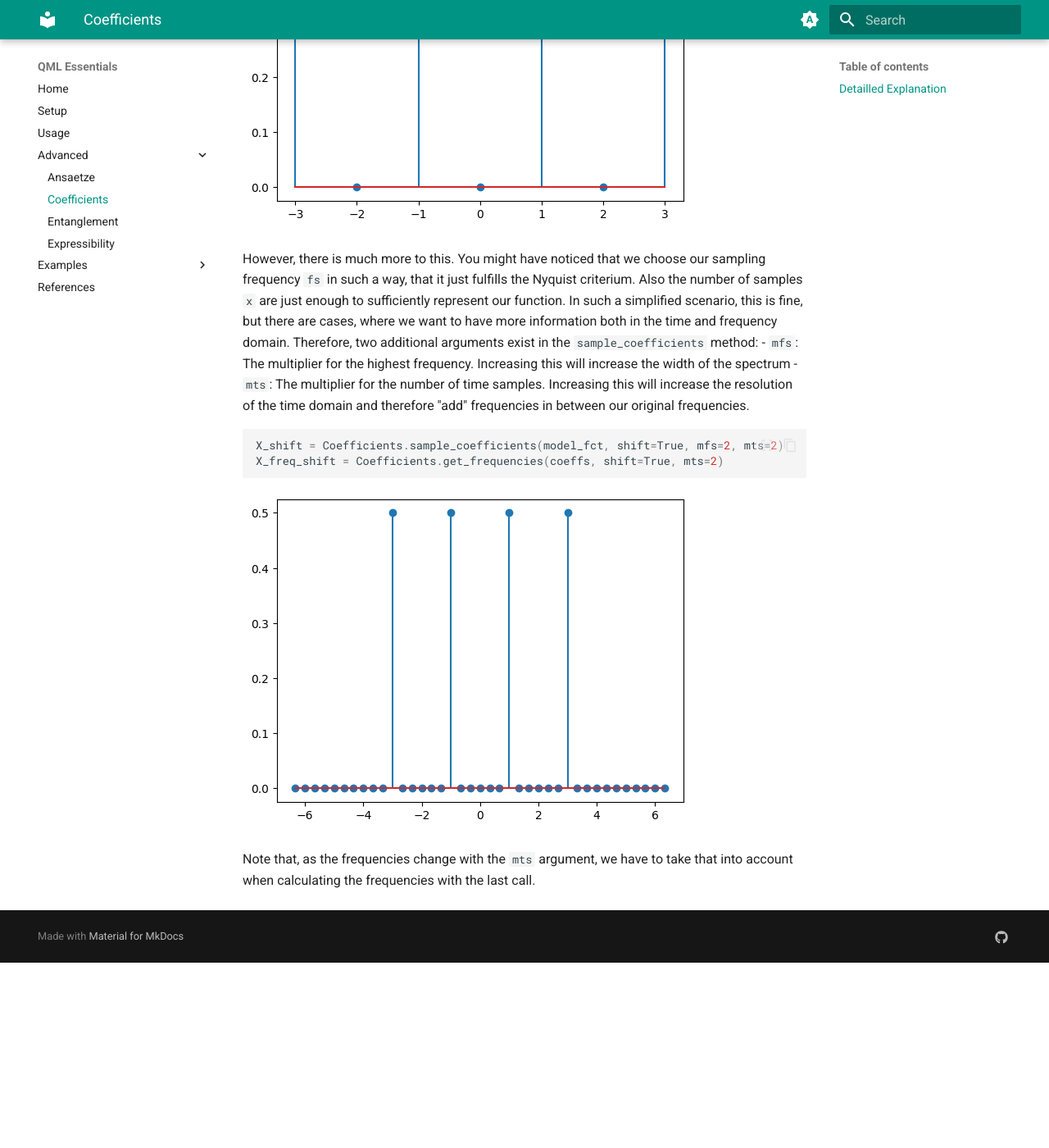
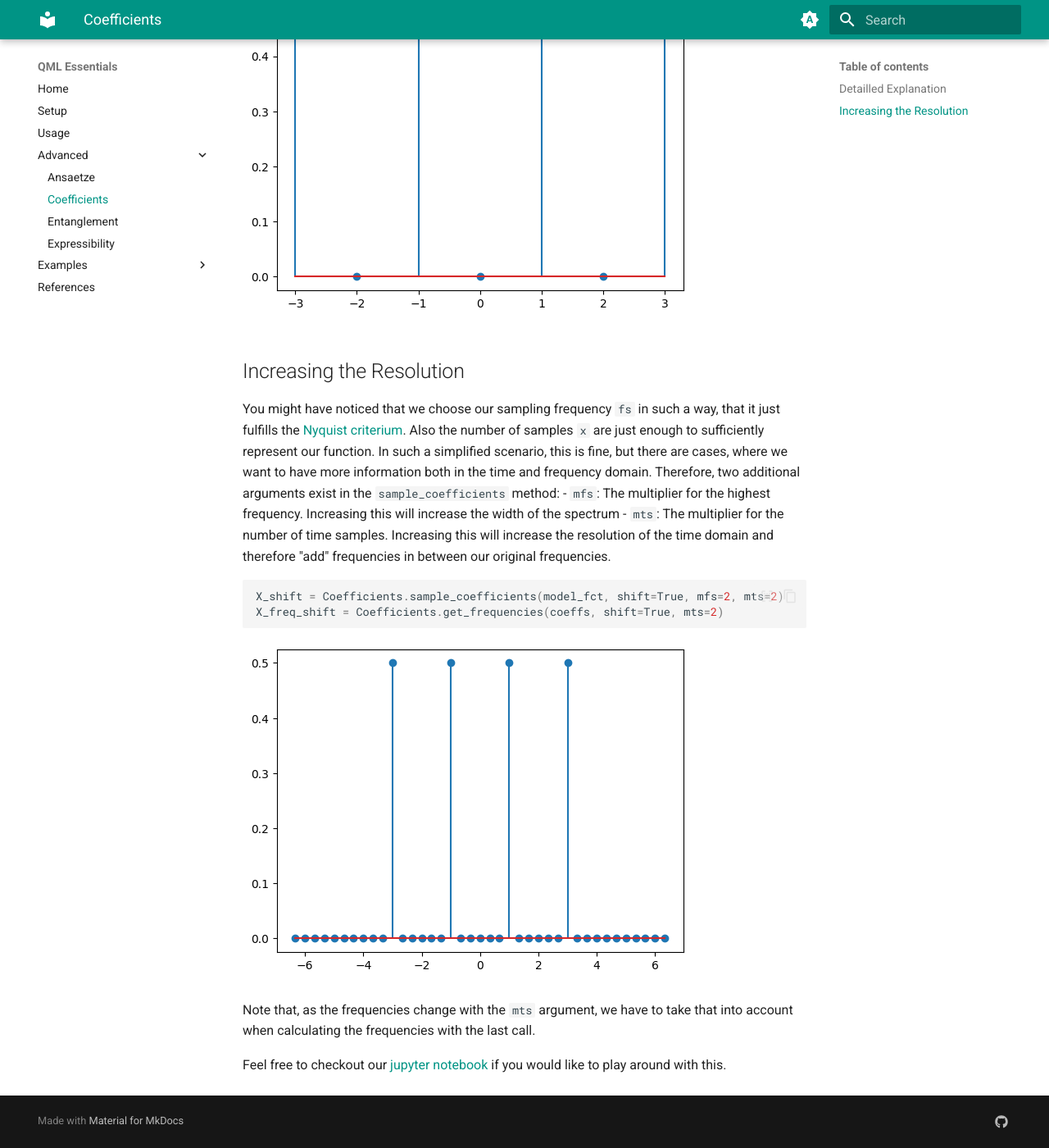
Before and after one commit to cirKITers/qml-essentials, an MkDocs documentation site: the page built from docs/coefficients.md, in a window 1280 px wide and 1400 px high, scrolled down 1952 px. Shown: the whole window at 82% size. Built offline with MkDocs 1.6.1 and Material for MkDocs 9.7.7, drawn with Linux system fonts in a browser that asks for light colours; emoji names are drawn with the system emoji font; before the commit the page ends 3126 px from its top, so only the background shows below that; some of the changed text lies outside the part shown.

Commit message:
updated docs
Signed-off-by: Melvin Strobl <lc3267@kit.edu>

````diff
--- a/docs/coefficients.md
+++ b/docs/coefficients.md
@@ -16,6 +16,8 @@ model = Model(
 
 coeffs = Coefficients.sample_coefficients(model)
 ```
+
+But wait! There is much more to this. Let's keep on reading if you're curious :eyes:.
 
 ## Detailled Explanation
 
@@ -45,13 +47,14 @@ model_fct = Model_Fct(coeffs,freqs)
 x = np.arange(0,2 * np.pi, 2 * np.pi/fs)
 ```
 
-We can now calculate the Fast Fourier Transform of our model:
+We can now calculate the [Fast Fourier Transform](https://en.wikipedia.org/wiki/Fast_Fourier_transform) of our model:
 ```python
 X = np.fft.fft(out)
 X_shift = np.fft.fftshift(X)
 X_freq = np.fft.fftfreq(X.size, 1/fs)
 X_freq_shift = np.fft.fftshift(X_freq)
 ```
+Note that calling `np.fft.fftshift` is not required from a technical point of view, but makes our spectrum nicely zero-centered and projected correctly.
 
 ![Model Fct Spectr](model_fct_spectr_light.png#only-light)
 ![Model Fct Spectr](model_fct_spectr_dark.png#only-dark)
@@ -65,8 +68,9 @@ X_freq_shift = Coefficients.get_frequencies(coeffs, shift=True)
 ![Model Fct Spectr Ours](model_fct_spectr_ours_light.png#only-light)
 ![Model Fct Spectr Ours](model_fct_spectr_ours_dark.png#only-dark)
 
-However, there is much more to this.
-You might have noticed that we choose our sampling frequency `fs` in such a way, that it just fulfills the Nyquist criterium.
+## Increasing the Resolution
+
+You might have noticed that we choose our sampling frequency `fs` in such a way, that it just fulfills the [Nyquist criterium](https://en.wikipedia.org/wiki/Nyquist_frequency).
 Also the number of samples `x` are just enough to sufficiently represent our function.
 In such a simplified scenario, this is fine, but there are cases, where we want to have more information both in the time and frequency domain.
 Therefore, two additional arguments exist in the `sample_coefficients` method:
@@ -82,3 +86,5 @@ X_freq_shift = Coefficients.get_frequencies(coeffs, shift=True, mts=2)
 ![Model Fct Spectr OS](model_fct_spectr_os_dark.png#only-dark)
 
 Note that, as the frequencies change with the `mts` argument, we have to take that into account when calculating the frequencies with the last call.
+
+Feel free to checkout our [jupyter notebook](https://github.com/quantum-machine-learning/qml_essentials/blob/main/docs/notebooks/coefficients.ipynb) if you would like to play around with this.
````
